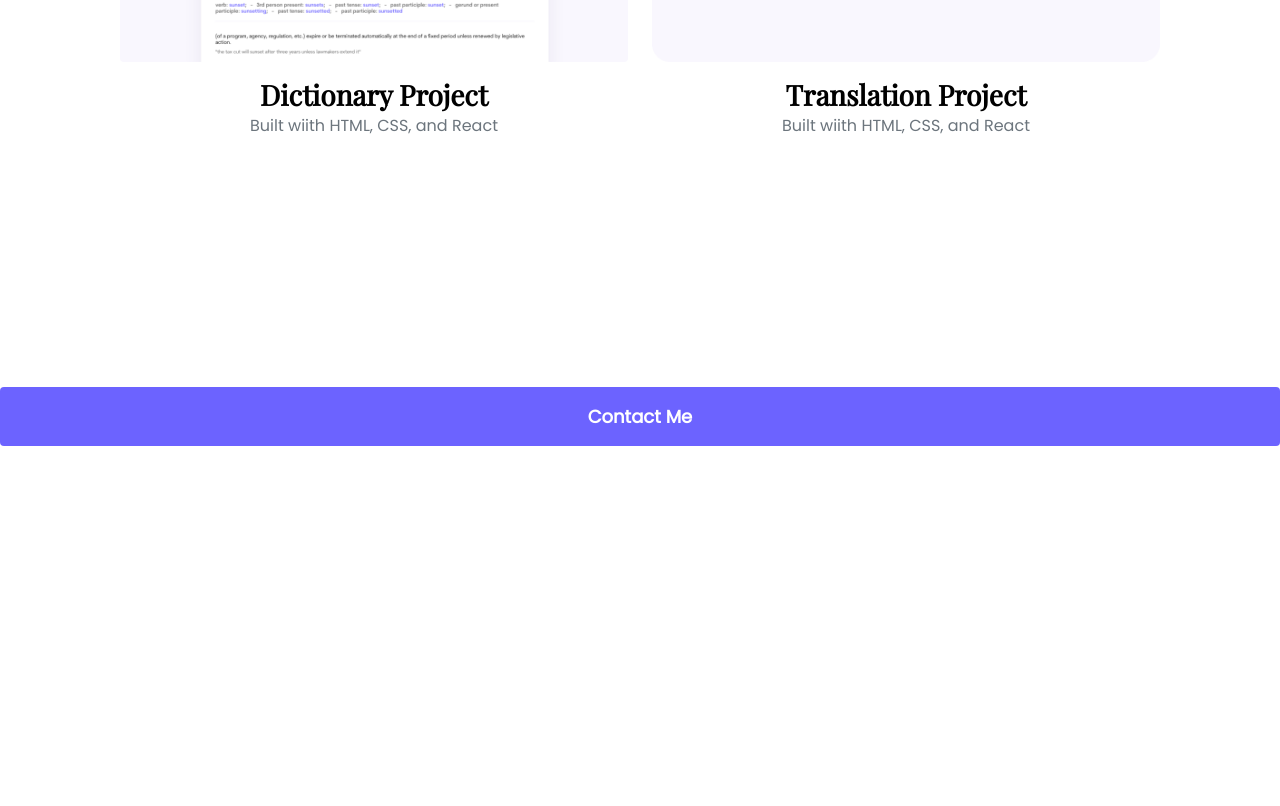
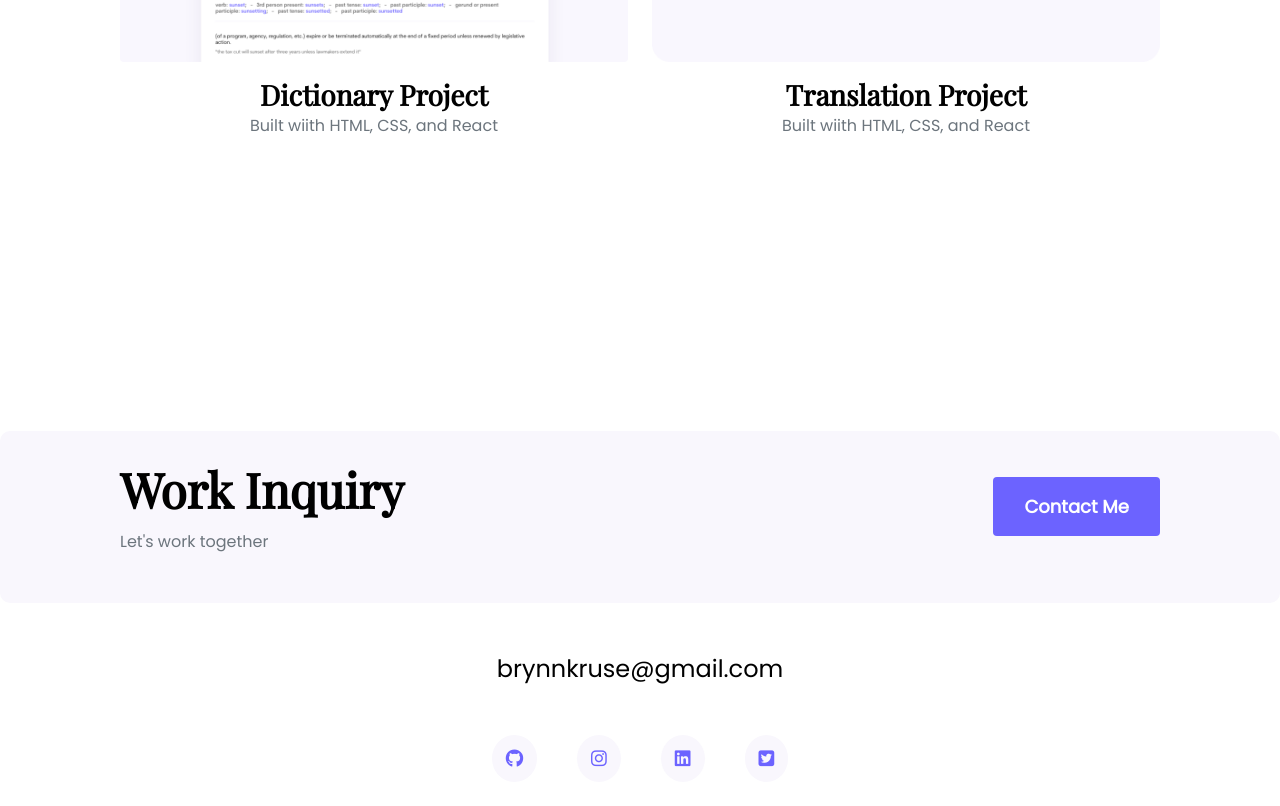
Before and after one commit to bryKruse/portfolio-about, a plain HTML site: page work.html in a window 1280 px wide. Shown: the part 1514-2320 px from the top of the page. Before the commit the page ends 1960 px from the top, so only its background shows below. Drawn offline with nearby package versions, Linux system fonts and the light colour scheme.

Commit message:
Added footer to all html - footer CSS and HTML

```diff
--- a/src/styles.css
+++ b/src/styles.css
@@ -1,6 +1,6 @@
 :root {
   --branding-color: #6c63ff;
-  --secondary-color: #f9f7f3;
+  --secondary-color: #f9f7fd;
   --heading-font-family: "Playfair Display", serif;
   --default-font-family: "Poppins", sans-serif;
 }
@@ -31,7 +31,7 @@ nav li.active {
 }
 .top-info {
   text-align: center;
-  background: #f9f7fd;
+  background: var(--secondary-color);
   padding: 160px 20px;
 }
 .top-info p {
@@ -151,3 +151,28 @@ p {
 .contacts {
   display: block;
 }
+footer {
+  margin: 60px 0;
+}
+footer .contact-box {
+  background: var(--secondary-color);
+  padding: 30px 120px;
+  border-radius: 10px;
+}
+h4 {
+  font-size: 48px;
+}
+footer .email-link {
+  text-decoration: none;
+  color: black;
+  font-size: 24px;
+}
+footer .social-links a {
+  margin: 0 20px;
+  color: var(--branding-color);
+  background: var(--secondary-color);
+  padding: 10px 14px;
+  border-radius: 50%;
+  font-size: 18px;
+  transition: all 100ms ease-in-out;
+}
--- a/work.html
+++ b/work.html
@@ -14,6 +14,10 @@
     <script
       src="https://cdn.jsdelivr.net/npm/bootstrap@5.1.3/dist/js/bootstrap.bundle.min.js"
       integrity="sha384-ka7Sk0Gln4gmtz2MlQnikT1wXgYsOg+OMhuP+IlRH9sENBO0LRn5q+8nbTov4+1p"
+      crossorigin="anonymous"
+    ></script>
+    <script
+      src="https://kit.fontawesome.com/52707a93a6.js"
       crossorigin="anonymous"
     ></script>
     <link rel="stylesheet" href="src/styles.css" />
@@ -108,11 +112,38 @@
         </div>
       </div>
     </div>
-    <a
-      href="/contact.html"
-      class="btn btn-branding mt-3 contacts"
-      title="Contact Brynn Kruse"
-      >Contact Me</a
-    >
+    <footer>
+      <div class="contact-box justify-content-between mb-5 d-none d-md-flex">
+        <div>
+          <h4>Work Inquiry</h4>
+          <p class="text-muted">Let's work together</p>
+        </div>
+        <div>
+          <a href="/contact.html" class="btn btn-branding mt-3">Contact Me</a>
+        </div>
+      </div>
+      <div class="d-flex justify-content-center mb-5">
+        <a href="mailto:brynnkruse@gmail.com" class="email-link"
+          >brynnkruse@gmail.com</a
+        >
+      </div>
+      <div class="social-links d-flex justify-content-center">
+        <a href="https://github.com/bryKruse" target="_blank">
+          <i class="fab fa-github"></i>
+        </a>
+        <a href="https://www.instagram.com/brynn_duh_la" target="_blank">
+          <i class="fab fa-instagram"></i>
+        </a>
+        <a
+          href="https://www.linkedin.com/in/brynn-kruse-0b154017b/"
+          target="_blank"
+        >
+          <i class="fab fa-linkedin"></i>
+        </a>
+        <a href="https://www.twitter.com/brynn_duh_lah" target="_blank">
+          <i class="fab fa-twitter-square"></i>
+        </a>
+      </div>
+    </footer>
   </body>
 </html>
```
Also changed, not shown: about.html (+37 -0 lines), contact.html (+37 -0 lines), index.html (+37 -0 lines).
